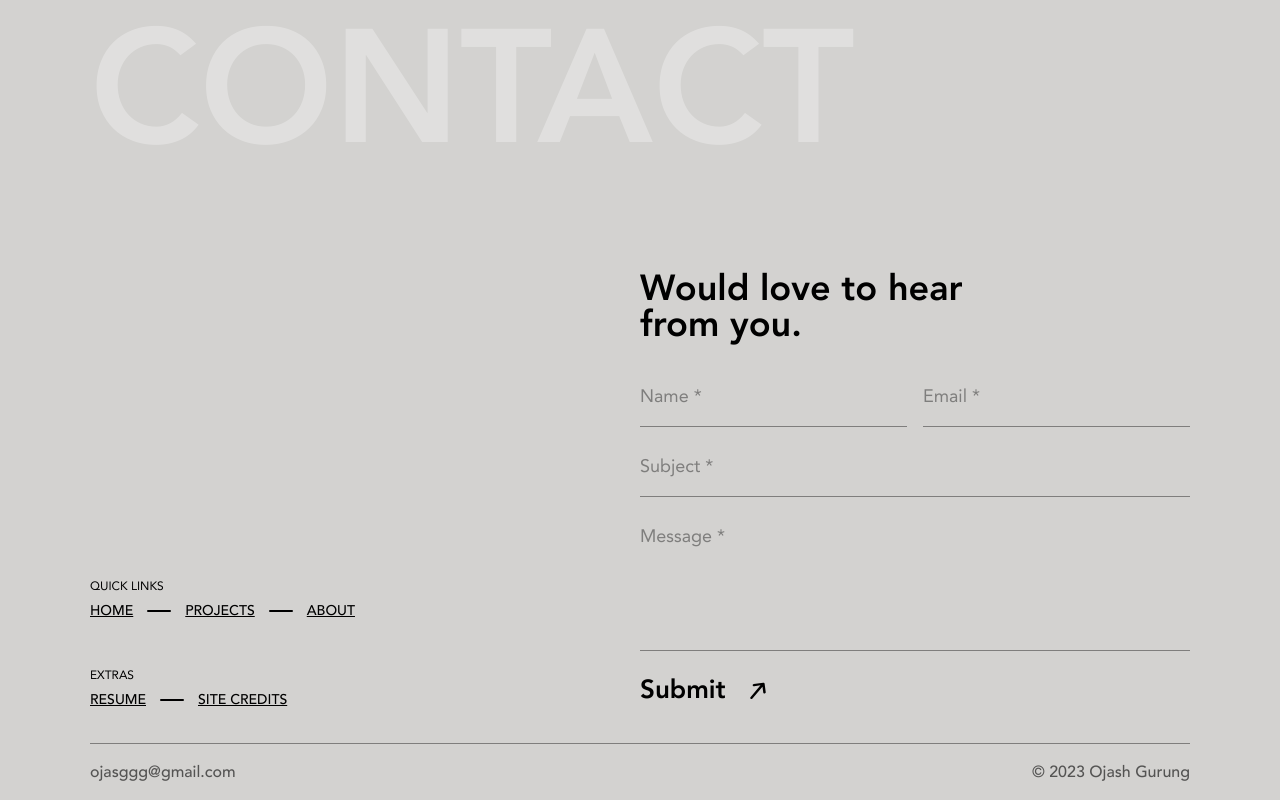
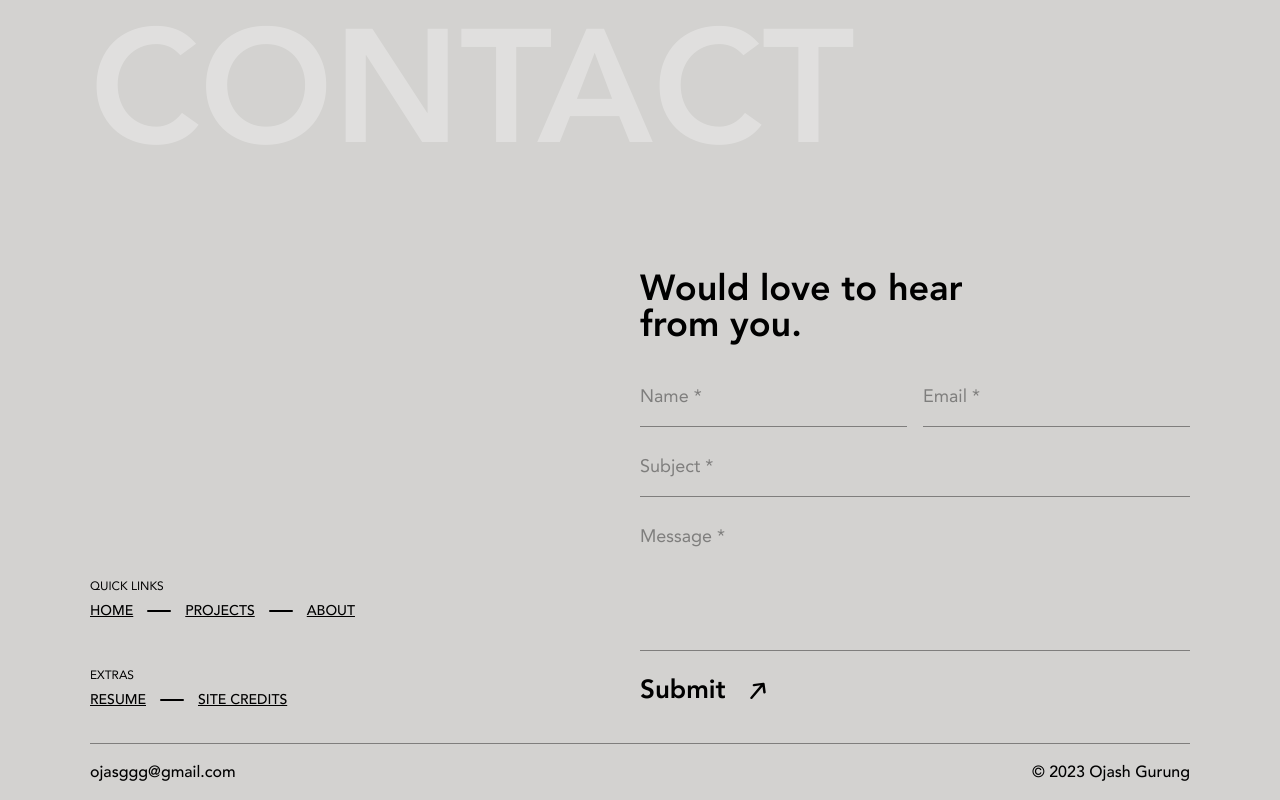
Before and after one commit to ojasggg/Personal_Portfolio, a React (Vite) app: page / in a window 1280 px wide. Shown: the part 5244-6044 px from the top of the page. Built offline with nearby package versions, Linux system fonts and the light colour scheme; no server answers.

Commit message:
Contact Footer Opacity Maintained

```diff
--- a/src/components/Contact/ContactFooter.tsx
+++ b/src/components/Contact/ContactFooter.tsx
@@ -3,11 +3,11 @@ import React from "react";
 const ContactFooter = () => {
   return (
     <div className="flex justify-between border-t border-black/40 py-4 xl:py-5">
-      <p className="font-AvenirMedium text-[16px] text-black/60">
+      <p className="font-AvenirMedium text-[16px] text-black">
         ojasggg@gmail.com
       </p>
       <div>
-        <p className="font-AvenirMedium text-[16px] text-black/60">
+        <p className="font-AvenirMedium text-[16px] text-black">
           &copy; 2023 Ojash Gurung
         </p>
       </div>
```
